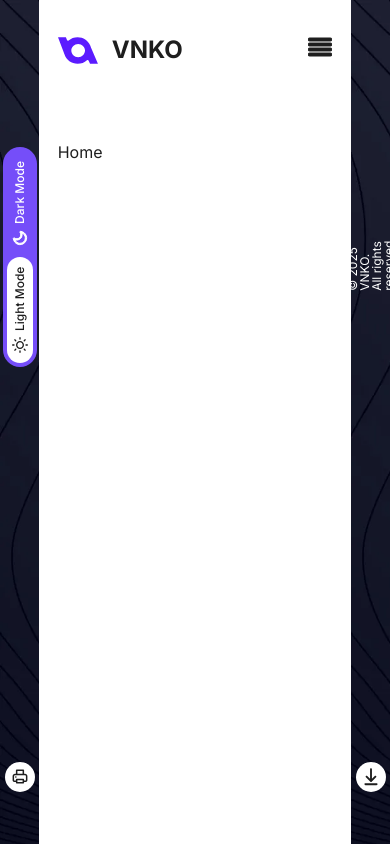
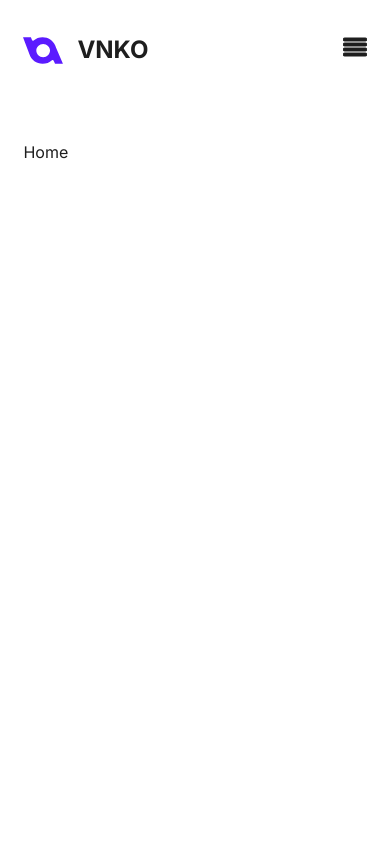
Before and after one commit to vnko1/portfolio, a Next.js app: page / in a window 390 px wide. Built offline with nearby package versions, Linux system fonts and the light colour scheme.

Commit message:
changed: styles

```diff
--- a/src/app/not-found.tsx
+++ b/src/app/not-found.tsx
@@ -2,7 +2,7 @@ import Link from "next/link";
 
 export default function NotFound() {
   return (
-    <section className="col-span-2 flex flex-col items-center justify-center gap-1-xs ">
+    <section className="col-span-1 xl:col-span-2 flex flex-col items-center justify-center gap-1-xs ">
       <h1>404</h1>
       <p className="body1 text-sm text-light-primary dark:text-dark-primary">
         Could not find requested resource
--- a/src/components/base/AppWrapper/AppWrapper.tsx
+++ b/src/components/base/AppWrapper/AppWrapper.tsx
@@ -8,7 +8,7 @@ interface Props extends React.PropsWithChildren {
 
 const AppWrapper: React.FC<Props> = async ({ children, url }) => {
   return (
-    <div className="grid grid-rows-1 grid-cols-wrapper h-screen w-full">
+    <div className="grid grid-rows-1 grid-cols-1 xl:grid-cols-wrapper h-screen w-full">
       <LeftSideBar url={url} />
       <div className="relative w-full h-screen mx-auto bg-light-light dark:bg-dark-light overflow-hidden">
         <div className="flex flex-col gap-4-xs w-full max-w-[88%] mx-auto">
--- a/src/components/base/AppWrapper/components/LeftSideBar/LeftSideBar.tsx
+++ b/src/components/base/AppWrapper/components/LeftSideBar/LeftSideBar.tsx
@@ -13,14 +13,14 @@ const LeftSideBar: React.FC<Props> = ({ url }) => {
   const { isDark, toggleTheme } = React.use(ThemeContext);
 
   return (
-    <div className="flex flex-col items-center justify-between pb-4-xs pt-[120px] h-screen bg-light-accent-200 dark:bg-dark-accent-200 mix-blend-multiply bg-no-repeat bg-cover bg-main">
+    <div className="hidden xl:flex flex-col items-center justify-between pb-4-xs xl:pt-[120px] h-screen bg-light-accent-200 dark:bg-dark-accent-200 mix-blend-multiply bg-no-repeat bg-cover bg-main">
       <SwitchButton
         onChange={toggleTheme}
         isActive={isDark}
         classNames="top-[120px] -rotate-90 w-[220px] sm:w-[298px]"
       />
       {url && (
-        <div>
+        <div className="flex flex-col items-center">
           <IconButton
             icon={IconsEnum.Print}
             size={20}
--- a/src/components/base/AppWrapper/components/RightSideBar/RightSideBar.tsx
+++ b/src/components/base/AppWrapper/components/RightSideBar/RightSideBar.tsx
@@ -10,19 +10,19 @@ interface Props {
 
 const RightSideBar: React.FC<Props> = ({ url }) => {
   return (
-    <div className="flex flex-col items-center justify-between pb-4-xs pt-[120px] h-screen bg-light-accent-200 dark:bg-dark-accent-200 mix-blend-multiply bg-no-repeat bg-cover bg-main">
-      <p className="relative top-[120px] -rotate-90 text-3xs leading-12 sm:text-xxs sm:leading-24 text-light-light dark:text-dark-light">
+    <div className="hidden xl:flex flex-col items-center justify-between xl:pb-4-xs xl:pt-[120px] h-screen bg-light-accent-200 dark:bg-dark-accent-200 mix-blend-multiply bg-no-repeat bg-cover bg-main">
+      <p className="relative top-[120px] -rotate-90 w-[320px] text-3xs leading-12 sm:text-xxs sm:leading-24 text-light-light dark:text-dark-light">
         &#169; {getCurrentYear()} VNKO. All rights reserved.
       </p>
       {url && (
-        <div className="flex flex-col items-end">
+        <div className="flex flex-col items-center">
           <IconButton
             icon={IconsEnum.Download}
             size={20}
             onClick={() => handleDownload(url)}
             classNames="mb-1-sm"
           />
-          <p className="hidden sm:block font-medium text-3xs leading-12 md:text-xxs md:leading-16 text-light-light dark:text-dark-light">
+          <p className="hidden sm:block text-right font-medium text-3xs leading-12 md:text-xxs md:leading-16 text-light-light dark:text-dark-light">
             My Resume
           </p>
         </div>
--- a/src/styles/globals.css
+++ b/src/styles/globals.css
@@ -58,7 +58,7 @@
   }
 
   .container {
-    @apply grid grid-rows-1 grid-cols-1 md:grid-cols-section gap-3-xs;
+    @apply grid grid-rows-1 grid-cols-1 xl:grid-cols-section gap-3-xs;
   }
 
   .section {
```
